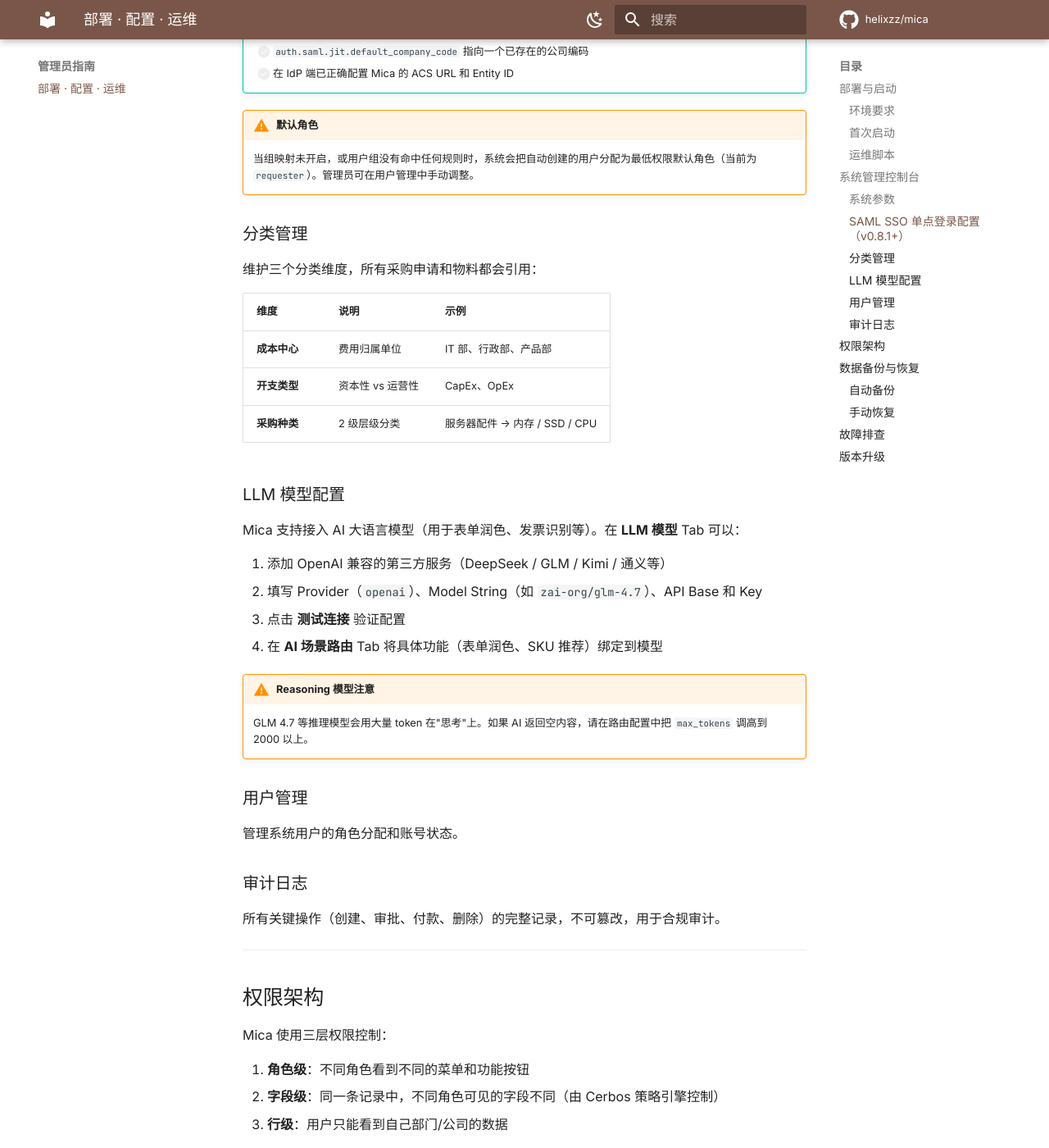
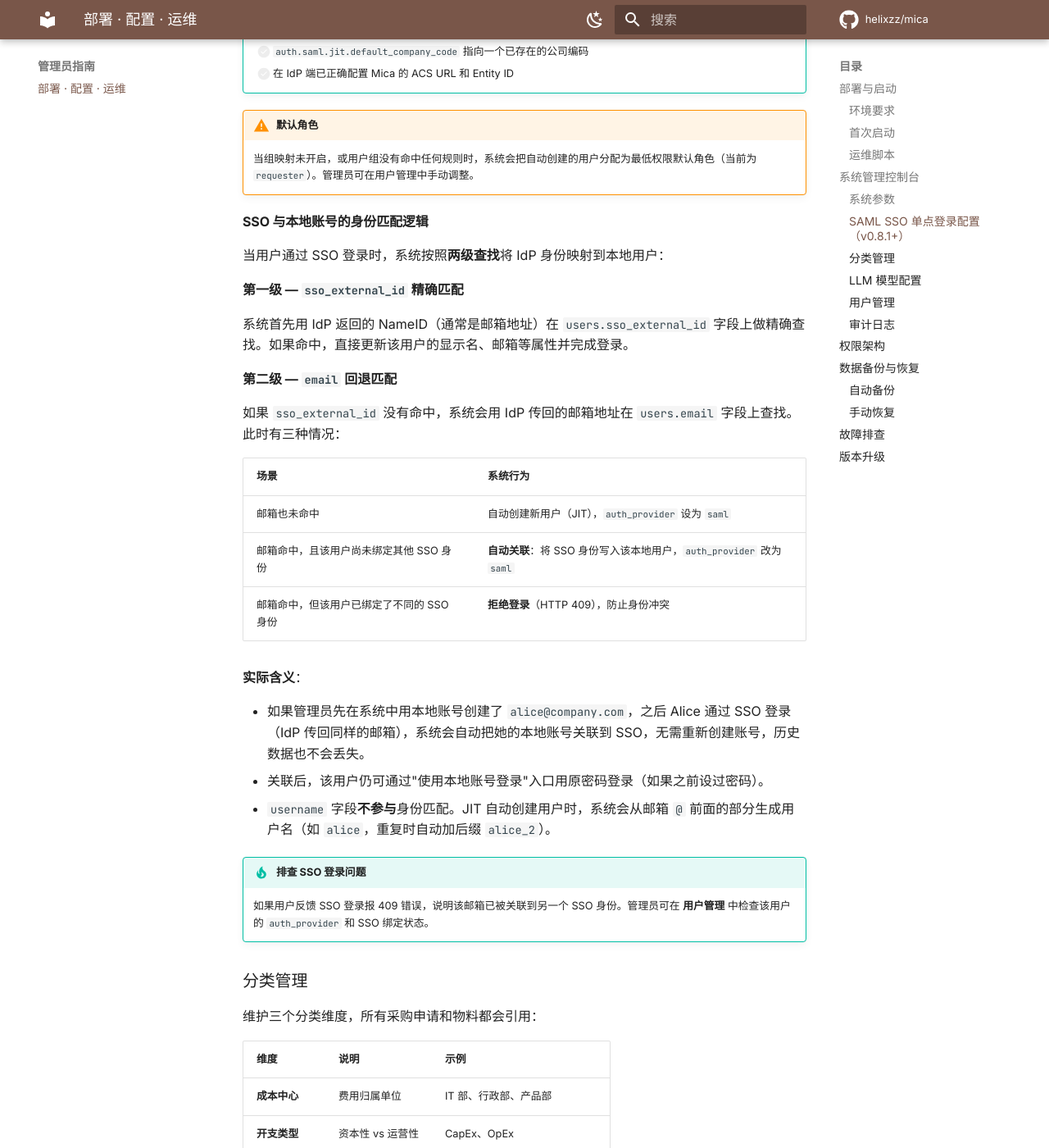
Before and after one commit to helixzz/mica, an MkDocs documentation site: the page built from docs/user-manual/admin-guide.md, in a window 1280 px wide and 1400 px high, scrolled down 6189 px. Shown: the whole window at 82% size. Built offline with MkDocs 1.6.1 and Material for MkDocs 9.7.7, drawn with Linux system fonts in a browser that asks for light colours; comment, search, counter and statistics services are not loaded; the version menu is left out.

Commit message:
docs: add SSO identity matching logic to admin guide
Explains two-level user lookup (sso_external_id → email fallback),
auto-linking of existing local accounts, and 409 conflict scenario.

```diff
--- a/docs/user-manual/admin-guide.md
+++ b/docs/user-manual/admin-guide.md
@@ -253,6 +253,33 @@ auth.saml.enabled = true
 !!! warning "默认角色"
     当组映射未开启，或用户组没有命中任何规则时，系统会把自动创建的用户分配为最低权限默认角色（当前为 `requester`）。管理员可在用户管理中手动调整。
 
+#### SSO 与本地账号的身份匹配逻辑
+
+当用户通过 SSO 登录时，系统按照**两级查找**将 IdP 身份映射到本地用户：
+
+**第一级 — `sso_external_id` 精确匹配**
+
+系统首先用 IdP 返回的 NameID（通常是邮箱地址）在 `users.sso_external_id` 字段上做精确查找。如果命中，直接更新该用户的显示名、邮箱等属性并完成登录。
+
+**第二级 — `email` 回退匹配**
+
+如果 `sso_external_id` 没有命中，系统会用 IdP 传回的邮箱地址在 `users.email` 字段上查找。此时有三种情况：
+
+| 场景 | 系统行为 |
+|:---|:---|
+| 邮箱也未命中 | 自动创建新用户（JIT），`auth_provider` 设为 `saml` |
+| 邮箱命中，且该用户尚未绑定其他 SSO 身份 | **自动关联**：将 SSO 身份写入该本地用户，`auth_provider` 改为 `saml` |
+| 邮箱命中，但该用户已绑定了不同的 SSO 身份 | **拒绝登录**（HTTP 409），防止身份冲突 |
+
+**实际含义**：
+
+- 如果管理员先在系统中用本地账号创建了 `alice@company.com`，之后 Alice 通过 SSO 登录（IdP 传回同样的邮箱），系统会自动把她的本地账号关联到 SSO，无需重新创建账号，历史数据也不会丢失。
+- 关联后，该用户仍可通过"使用本地账号登录"入口用原密码登录（如果之前设过密码）。
+- `username` 字段**不参与**身份匹配。JIT 自动创建用户时，系统会从邮箱 `@` 前面的部分生成用户名（如 `alice`，重复时自动加后缀 `alice_2`）。
+
+!!! tip "排查 SSO 登录问题"
+    如果用户反馈 SSO 登录报 409 错误，说明该邮箱已被关联到另一个 SSO 身份。管理员可在 **用户管理** 中检查该用户的 `auth_provider` 和 SSO 绑定状态。
+
 ### 分类管理
 
 维护三个分类维度，所有采购申请和物料都会引用：
```
